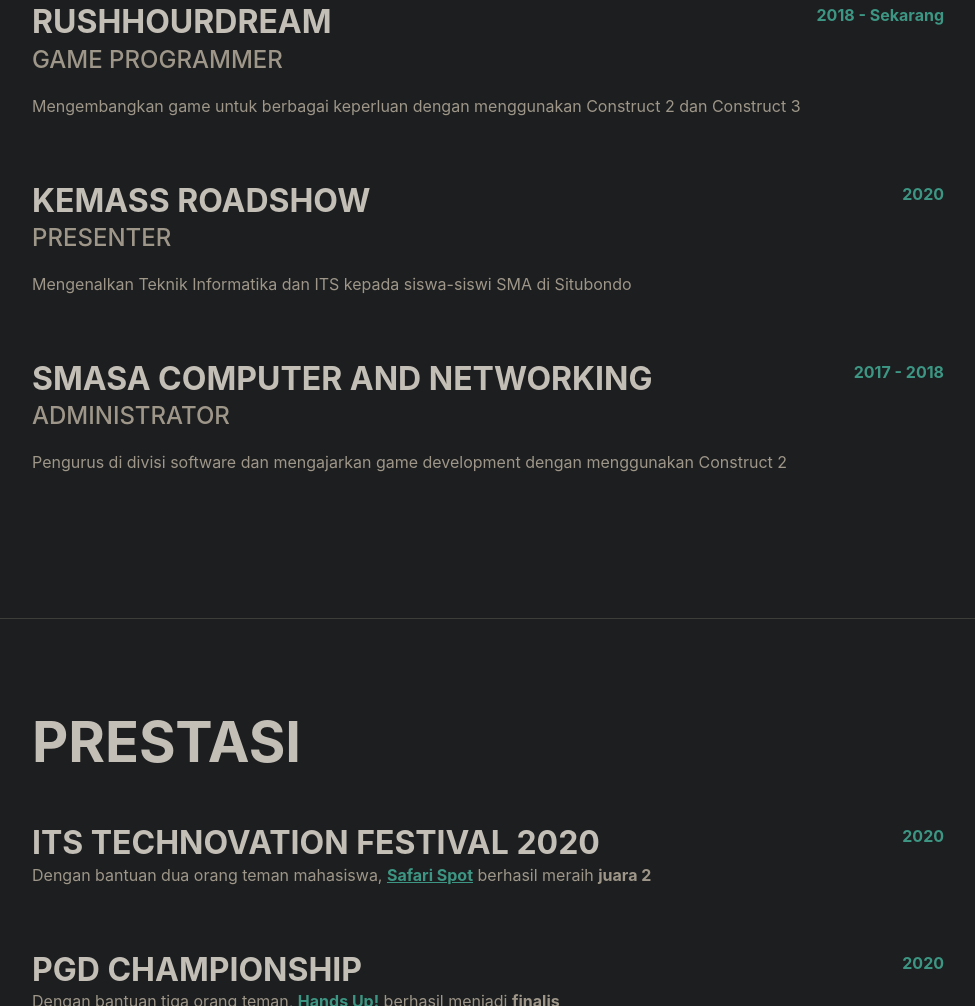
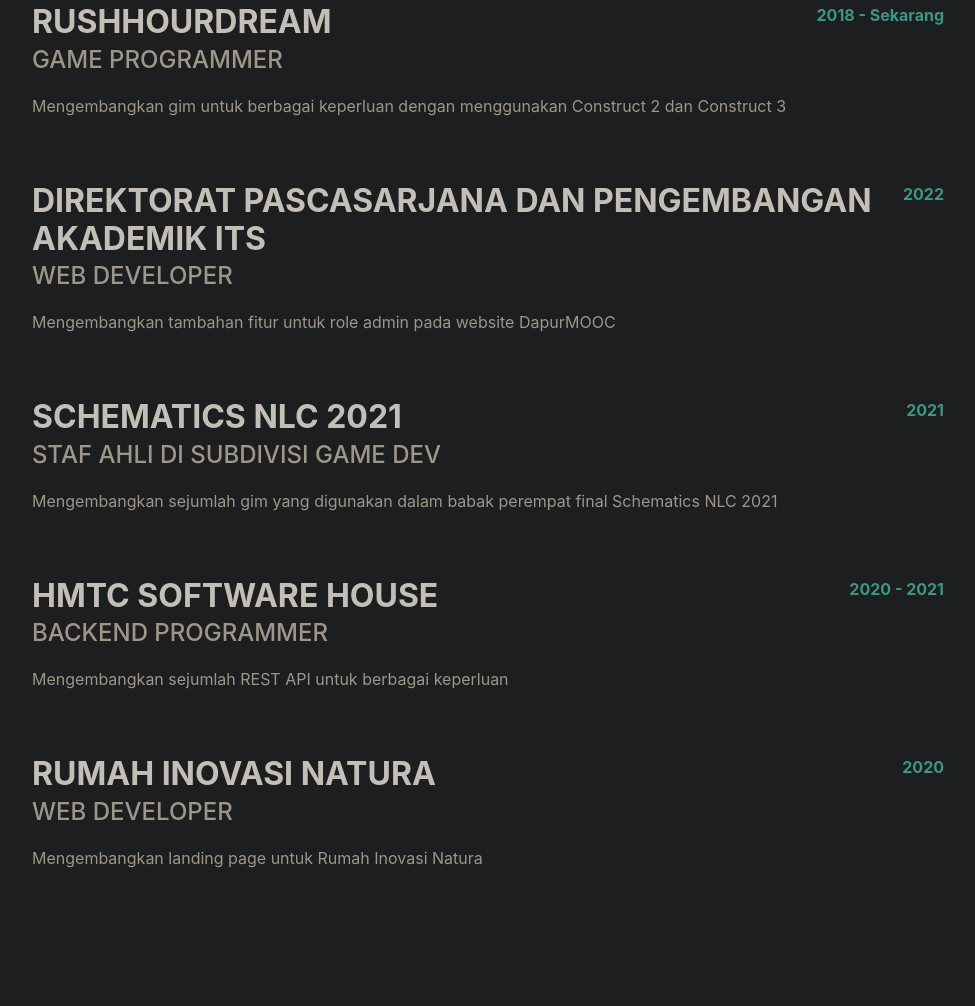
Before and after one commit to raassh-23/raassh-23.github.io, a plain HTML site: page index.html in a window 1280 px wide. Shown: the part 1794-2800 px from the top of the page, without its empty margins (288-1263 px from the left). Drawn offline with nearby package versions, Linux system fonts and the light colour scheme; a web font is replaced by a local one.

Commit message:
update summary and experiences

```diff
--- a/index.html
+++ b/index.html
@@ -63,11 +63,11 @@
                     <a id="email" href="mailto:muh.nur.abdurrauf@gmail.com">muh.nur.abdurrauf@gmail.com</a>
                 </div>
                 <p class="lead mb-5">
-                    Saya adalah seorang mahasiswa di Institut Teknologi Sepuluh Nopember.
+                    Saya adalah seorang mahasiswa tahun keempat di Institut Teknologi Sepuluh Nopember.
                     Saya lahir di Malang, tapi dibesarkan dan tinggal di Situbondo.
-                    Sejak SMP, saya sudah tertarik dengan game development dan sudah mengembangkan beberapa game.
-                    Saya juga sedang belajar website development, terutama backend development.
-                    Saya adalah orang yang fleksibel dan bisa mengerjakan banyak project sekaligus.
+                    Sejak SMP, saya sudah tertarik dengan games development dan telah mengembangkan beberapa game.
+                    Selain itu, saya juga sedang mempelajari website development, terutama backend development, dan Android development.
+                    Saya adalah orang yang fleksibel dan bisa mengerjakan banyak project secara bersamaan.
                 </p>
                 <div class="social-icons">
                     <a class="social-icon" href="https://wa.me/6282302345184" target="_blank"><i
@@ -97,10 +97,10 @@
                 </div>
                 <div class="d-flex flex-column flex-md-row justify-content-between">
                     <div class="flex-grow-1">
-                        <h3 class="mb-0">SMA 1 Situbondo</h3>
-                        <div class="subheading mb-3">Matematika dan Ilmu Alam</div>
+                        <h3 class="mb-0">Bangkit Academy 2022</h3>
+                        <div class="subheading mb-3">Android Learning Path</div>
                     </div>
-                    <div class="flex-shrink-0"><span class="text-primary year">2016 - 2019</span></div>
+                    <div class="flex-shrink-0"><span class="text-primary year">2022</span></div>
                 </div>
             </div>
         </section>
@@ -113,27 +113,46 @@
                     <div class="flex-grow-1">
                         <h3 class="mb-0">RushHourDream</h3>
                         <div class="subheading mb-3">Game Programmer</div>
-                        <p>Mengembangkan game untuk berbagai keperluan dengan menggunakan Construct 2 dan Construct 3
+                        <p>Mengembangkan gim untuk berbagai keperluan dengan menggunakan Construct 2 dan Construct 3
                         </p>
                     </div>
                     <div class="flex-shrink-0"><span class="text-primary year">2018 - Sekarang</span></div>
                 </div>
                 <div class="d-flex flex-column flex-md-row justify-content-between mb-5">
                     <div class="flex-grow-1">
-                        <h3 class="mb-0">KEMASS Roadshow</h3>
-                        <div class="subheading mb-3">Presenter</div>
-                        <p>Mengenalkan Teknik Informatika dan ITS kepada siswa-siswi SMA di Situbondo</p>
+                        <h3 class="mb-0">Direktorat Pascasarjana dan Pengembangan Akademik ITS</h3>
+                        <div class="subheading mb-3">Web Developer</div>
+                        <p>Mengembangkan tambahan fitur untuk role admin pada website DapurMOOC
+                        </p>
                     </div>
-                    <div class="flex-shrink-0"><span class="text-primary year">2020</span></div>
+                    <div class="flex-shrink-0"><span class="text-primary year">2022</span></div>
                 </div>
                 <div class="d-flex flex-column flex-md-row justify-content-between mb-5">
                     <div class="flex-grow-1">
-                        <h3 class="mb-0">Smasa Computer and Networking</h3>
-                        <div class="subheading mb-3">Administrator</div>
-                        <p>Pengurus di divisi software dan mengajarkan game development dengan menggunakan Construct 2
+                        <h3 class="mb-0">Schematics NLC 2021</h3>
+                        <div class="subheading mb-3">Staf Ahli di Subdivisi Game Dev</div>
+                        <p>Mengembangkan sejumlah gim yang digunakan dalam babak perempat final Schematics NLC 2021
                         </p>
                     </div>
-                    <div class="flex-shrink-0"><span class="text-primary year">2017 - 2018</span></div>
+                    <div class="flex-shrink-0"><span class="text-primary year">2021</span></div>
+                </div>
+                <div class="d-flex flex-column flex-md-row justify-content-between mb-5">
+                    <div class="flex-grow-1">
+                        <h3 class="mb-0">HMTC Software House</h3>
+                        <div class="subheading mb-3">Backend Programmer</div>
+                        <p>Mengembangkan sejumlah REST API untuk berbagai keperluan
+                        </p>
+                    </div>
+                    <div class="flex-shrink-0"><span class="text-primary year">2020 - 2021</span></div>
+                </div>
+                <div class="d-flex flex-column flex-md-row justify-content-between mb-5">
+                    <div class="flex-grow-1">
+                        <h3 class="mb-0">Rumah Inovasi Natura</h3>
+                        <div class="subheading mb-3">Web Developer</div>
+                        <p>Mengembangkan landing page untuk Rumah Inovasi Natura
+                        </p>
+                    </div>
+                    <div class="flex-shrink-0"><span class="text-primary year">2020</span></div>
                 </div>
             </div>
         </section>
```
